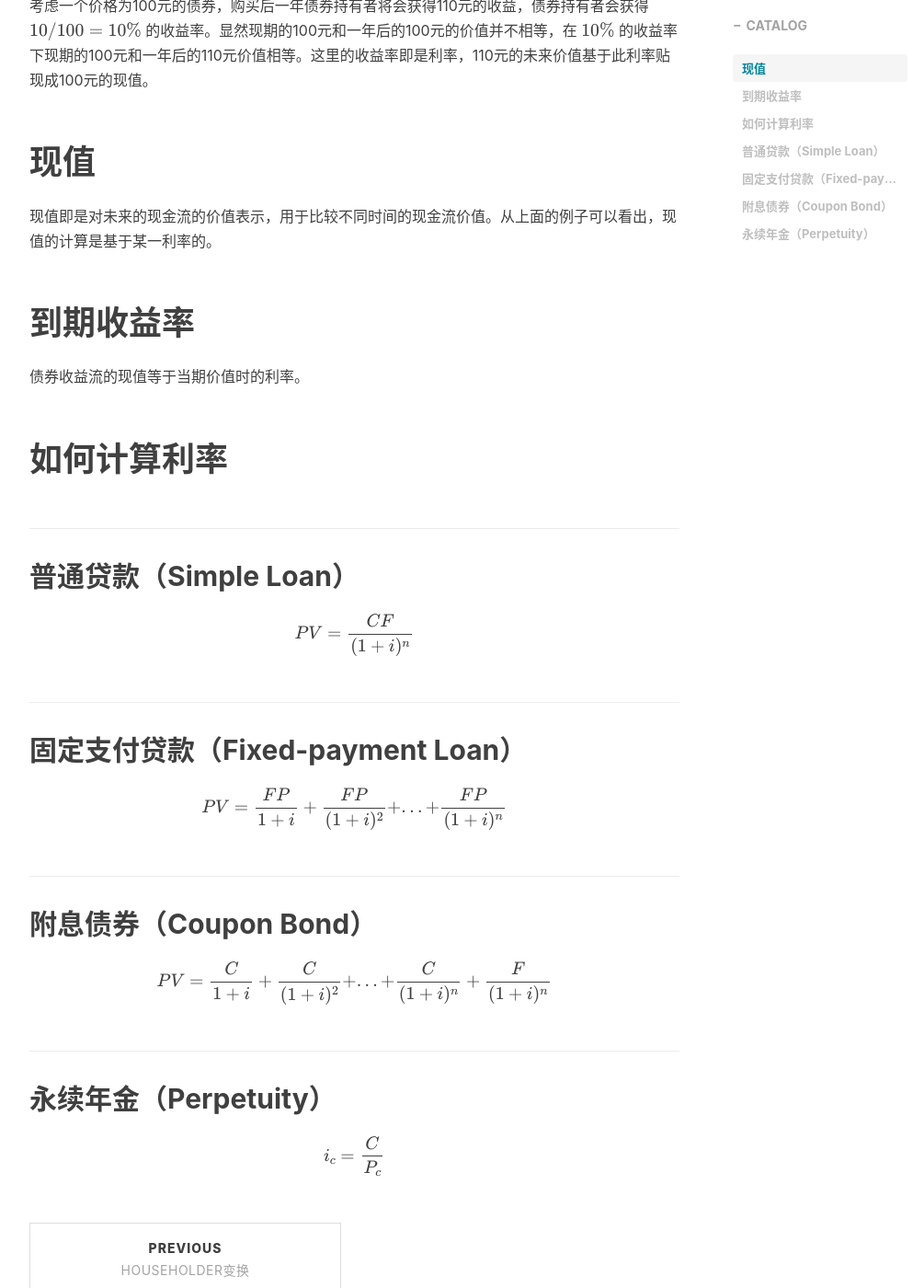
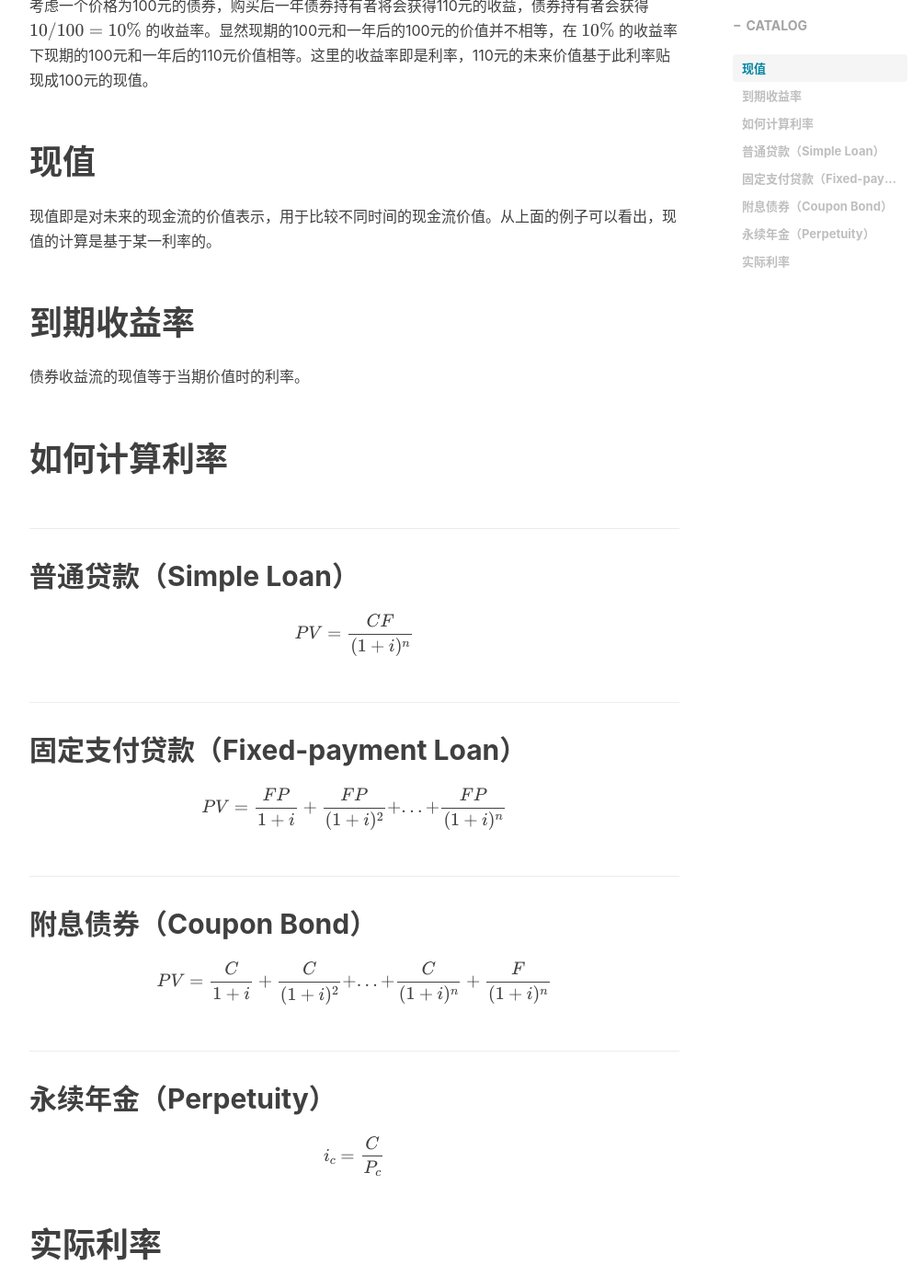
Before and after one commit to qiubinglin/qiubinglin.github.io, a Jekyll site: the page built from _posts/2022-11-12-Interest Rate and Present Value.md, in a window 1280 px wide and 1400 px high, scrolled down 514 px. Shown: the whole window at 92% size, without its empty margins (233-1238 px from the left). Built offline with Jekyll 4.4.1, drawn with Linux system fonts in a browser that asks for light colours; nearby versions of some CDN libraries; formulas are drawn with MathJax 3; comment, search, counter and statistics services are not loaded.

Commit message:
Interest Rate and Present Value

```diff
--- a/_posts/2022-11-12-Interest Rate and Present Value.md
+++ b/_posts/2022-11-12-Interest Rate and Present Value.md
@@ -40,3 +40,6 @@ $$
 $$
    i_c = \frac{C}{P_c}
 $$
+
+# 实际利率
+实际利率 = 名义利率 - 通货膨胀率
```
